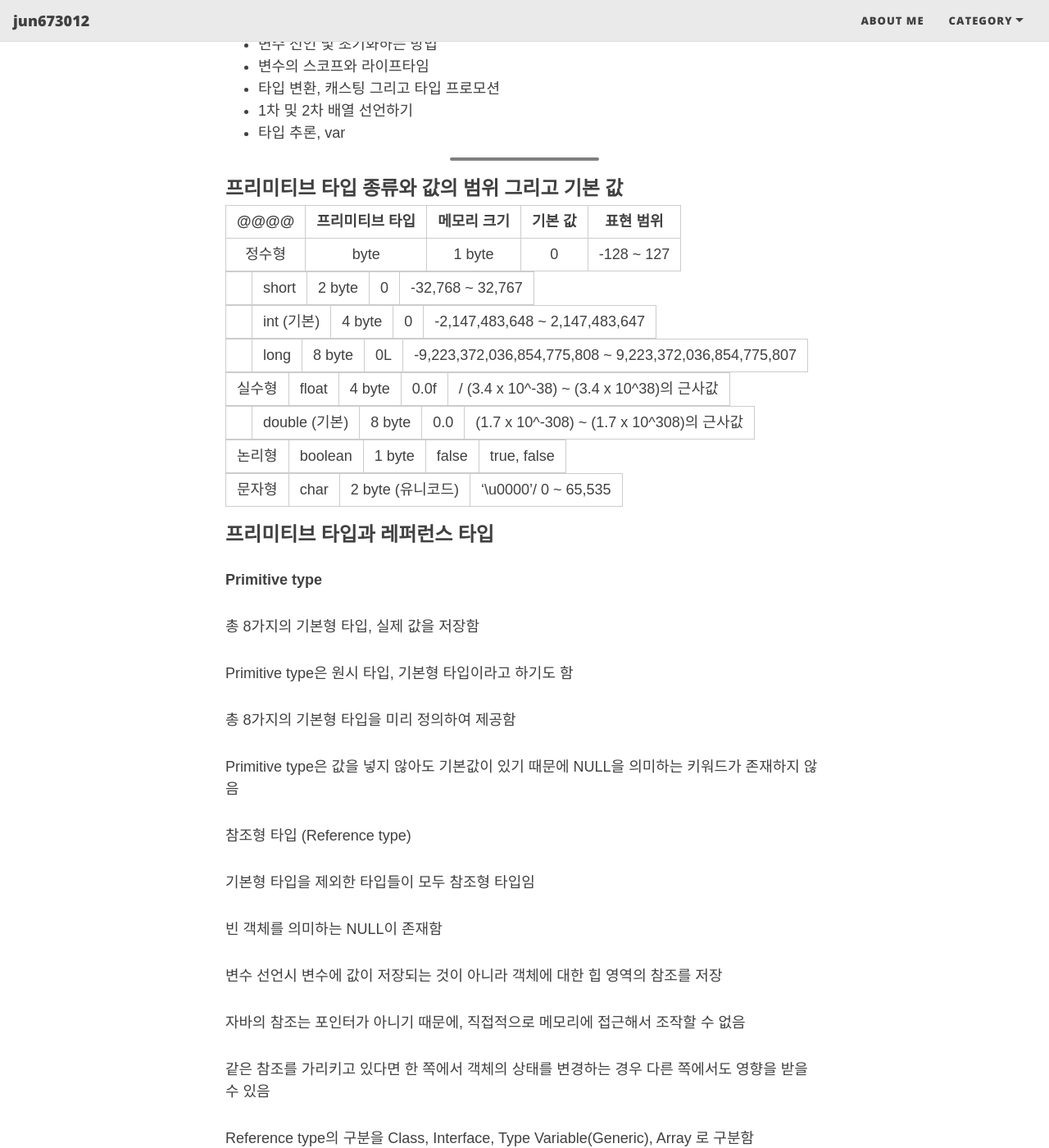
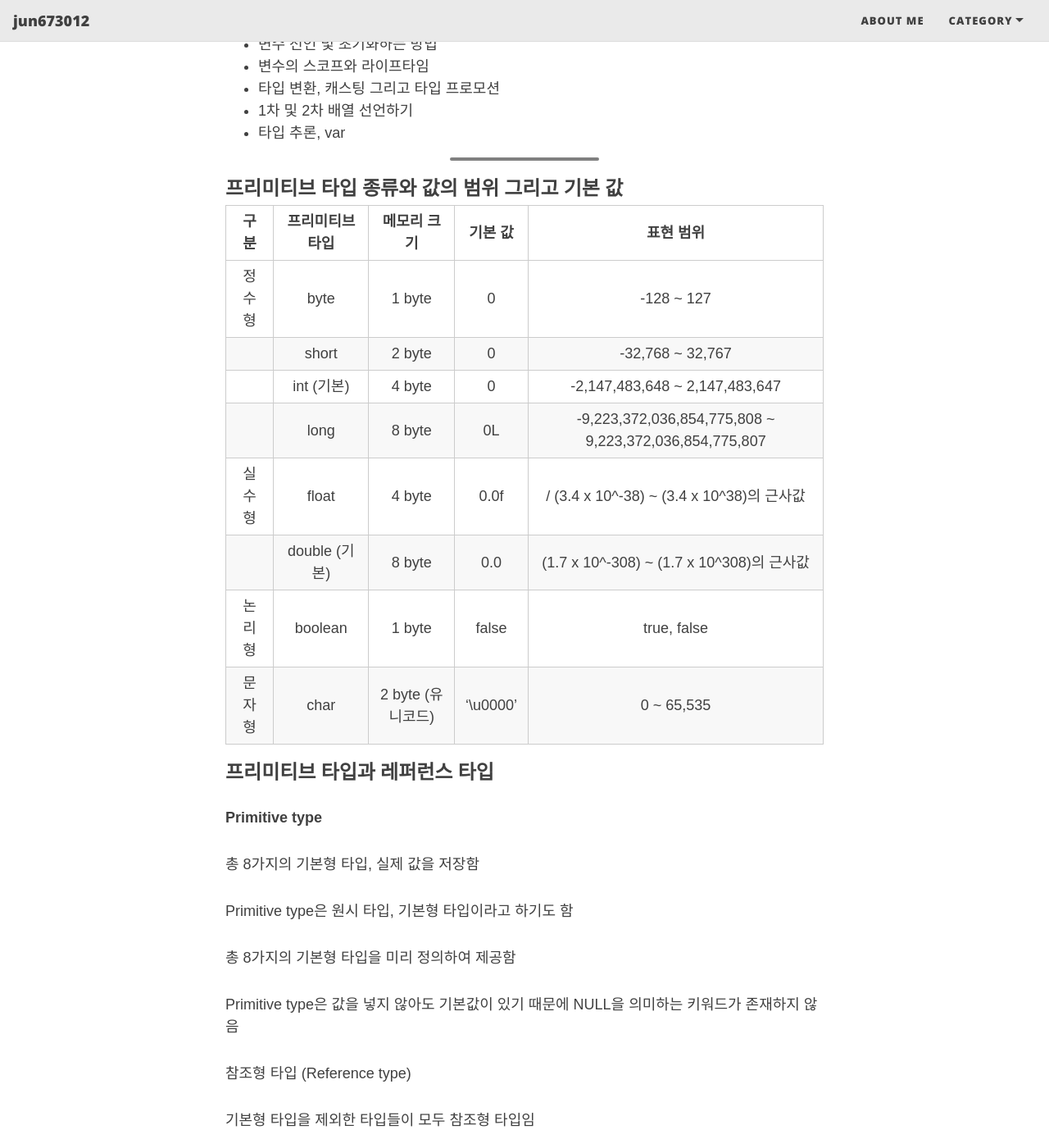
Before and after one commit to jun673012/jun673012.github.io, a Jekyll site: the page built from _posts/2020-12-30-java-study-2.md, in a window 1280 px wide and 1400 px high, scrolled down 560 px. Shown: the whole window at 82% size. Built offline with Jekyll 4.4.1, drawn with Linux system fonts in a browser that asks for light colours; nearby versions of some CDN libraries; some web fonts are replaced.

Commit message:
문서: 마크다운 테이블 정렬

```diff
--- a/_posts/2020-12-30-java-study-2.md
+++ b/_posts/2020-12-30-java-study-2.md
@@ -22,27 +22,23 @@ tags: [Java]
 - 1차 및 2차 배열 선언하기
 - 타입 추론, var
 
+
 ---
+
 
 ### 프리미티브 타입 종류와 값의 범위 그리고 기본 값
 
-|@@@@ |프리미티브 타입 | 메모리 크기 | 기본 값 | 표현 범위|
+|구분 |프리미티브 타입 | 메모리 크기 | 기본 값 | 표현 범위|
 |:---:|:---:|:---:|:---:|:---:|
 |정수형|byte  |1 byte |0 | -128 ~ 127|
+|  |short | 2 byte | 0 | -32,768 ~ 32,767|
+|  |int (기본)| 4 byte | 0 | -2,147,483,648 ~ 2,147,483,647|
+|  |long | 8 byte| 0L |  -9,223,372,036,854,775,808 ~ 9,223,372,036,854,775,807|
+|실수형 |float  | 4 byte  | 0.0f |/  (3.4 x 10^-38) ~ (3.4 x 10^38)의 근사값|
+|  |double (기본) |  8 byte  |  0.0 | (1.7 x 10^-308) ~ (1.7 x 10^308)의 근사값  |
+|논리형 | boolean  |  1 byte  |  false  |  true, false|
+|문자형| char |  2 byte (유니코드)  |  '\u0000'|  0 ~ 65,535|
 
-|  |short | 2 byte | 0 | -32,768 ~ 32,767|
-
-|  |int (기본)| 4 byte | 0 | -2,147,483,648 ~ 2,147,483,647|
-
-|  |long | 8 byte| 0L |  -9,223,372,036,854,775,808 ~ 9,223,372,036,854,775,807|
-
-|실수형 |float  | 4 byte  | 0.0f |/  (3.4 x 10^-38) ~ (3.4 x 10^38)의 근사값|
-
-|  |double (기본) |  8 byte  |  0.0 | (1.7 x 10^-308) ~ (1.7 x 10^308)의 근사값  |
-
-|논리형 | boolean  |  1 byte  |  false  |  true, false|
-
-|문자형| char |  2 byte (유니코드)  |  '\u0000'/  0 ~ 65,535|
 
 ### 프리미티브 타입과 레퍼런스 타입
 
```
